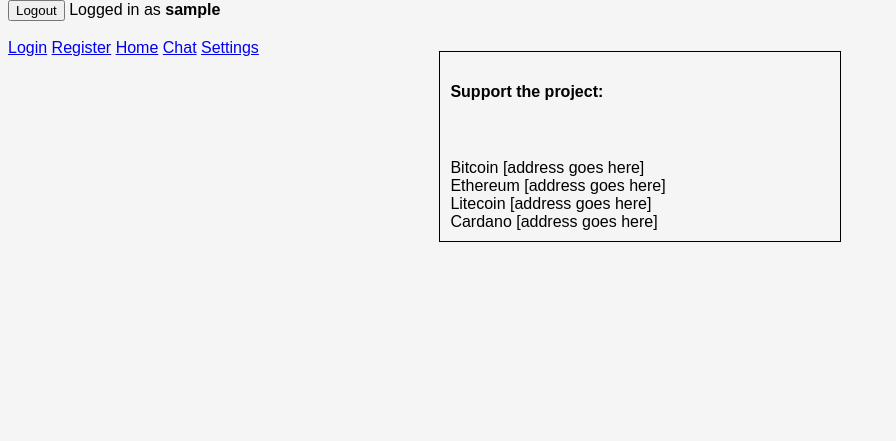
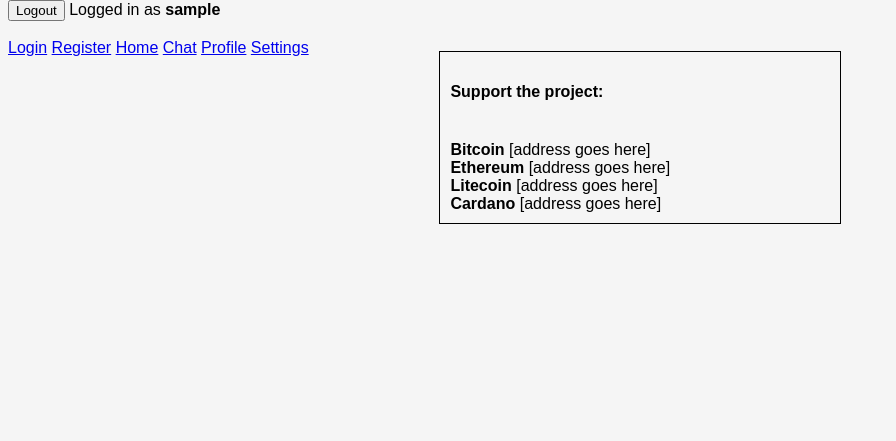
Before and after one commit to HotelSierraWhiskey/Trial, a Flask app: page /support in a window 1280 px wide. Shown: the top 441 px of the page, without its empty margins (0-896 px from the left). Run offline with Flask 2, Linux system fonts and the light colour scheme; the visitor is signed in with stand-in values (Sample User, id 1); parts of the project's set-up code (start-up, migrations or seed data) failed here and were passed over.

Commit message:
updated templates

```diff
--- a/application/templates/base.html
+++ b/application/templates/base.html
@@ -24,9 +24,9 @@
 
             <a id='base_home' href="/home">Home</a>
             <a id='base_chat' href="/chat">Chat</a>
+            <a id='base_profile' href="/profile/{{ current_user.username }}">Profile</a>
             <a id='base_settings' href="/settings">Settings</a>
         </div>
-
         {% endif %}
         <br>
 
--- a/application/templates/home.html
+++ b/application/templates/home.html
@@ -8,4 +8,8 @@
 
 <div>Welcome home</div>
 
+
+<a id='base_login' href="/video">Video</a>
+<br/>
+
 {% endblock %}
--- a/application/templates/login.html
+++ b/application/templates/login.html
@@ -4,7 +4,6 @@
 <link rel="stylesheet" href="../static/styles/login.css">
 
 <h1>Login</h1>
-<br>
 <br>
 
 {% if current_user.is_authenticated %}
@@ -17,7 +16,7 @@
     <input id="login_username" type="text" name="login_username"></input>
     <br>
     <label for="login_password">Password:</label>
-    <input id="login_password" type="text" name="login_password"></input>
+    <input id="login_password" type="password" class="secure_input" name="login_password"></input>
     <button id="login_submit_button">Submit</button>
 </form>
 {% endif %}
--- a/application/templates/register.html
+++ b/application/templates/register.html
@@ -5,7 +5,6 @@
 
 
 <h1>Register</h1>
-<br>
 <br>
 
 {% if current_user.is_authenticated %}
@@ -18,10 +17,10 @@
     <input id="register_username" type="text" name="register_username"></input>
     <br>
     <label for="register_password">Password:</label>
-    <input id="register_password" type="text" name="register_password"></input>
+    <input id="register_password" type="password" class="secure_input" name="register_password"></input>
     <br>
     <label for="register_repeat_password">Repeat Password:</label>
-    <input id="register_repeat_password" type="text" name="register_repeat_password"></input>
+    <input id="register_repeat_password" type="password" class="secure_input" name="register_repeat_password"></input>
     <button id="register_submit_button">Submit</button>
 </form>
 {% endif %}
--- a/application/templates/support.html
+++ b/application/templates/support.html
@@ -5,13 +5,19 @@
 <link rel="stylesheet" href="../static/styles/support.css">
 
 <div id="support_options">
-    <h4>Support the project:</h4>
-    <br>
-    <br>
-    <span id="support_bitcoin_address">Bitcoin [address goes here]</span><br>
-    <span id="support_ethereum_address">Ethereum [address goes here]</span><br>
-    <span id="support_litecoin_address">Litecoin [address goes here]</span><br>
-    <span id="support_cardano_address">Cardano [address goes here]</span><br>
+    <h4>Support the project:</h4><br>
+    <label class="support_address_label" for="bitcoin_address"><b>Bitcoin</b></label>
+    <span class="support_address_inner", name="bitcoin_address">[address goes here]</span></span><br>
+
+    <label class="support_address_label" for="ethereum_address"><b>Ethereum</b></label>
+    <span class="support_address_inner", name="ethereum_address">[address goes here]</span></span><br>
+
+    <label class="support_address_label" for="litecoin_address"><b>Litecoin</b></label>
+    <span class="support_address_inner", name="litecoin_address">[address goes here]</span></span><br>
+
+    <label class="support_address_label" for="cardano_address"><b>Cardano</b></label>
+    <span class="support_address_inner", name="cardano_address">[address goes here]</span></span><br>
+
 </div>
 
 {% endblock %}
```
Also changed, not shown: application/templates/chat.html (+4 -3 lines), application/templates/settings.html (+4 -4 lines).
